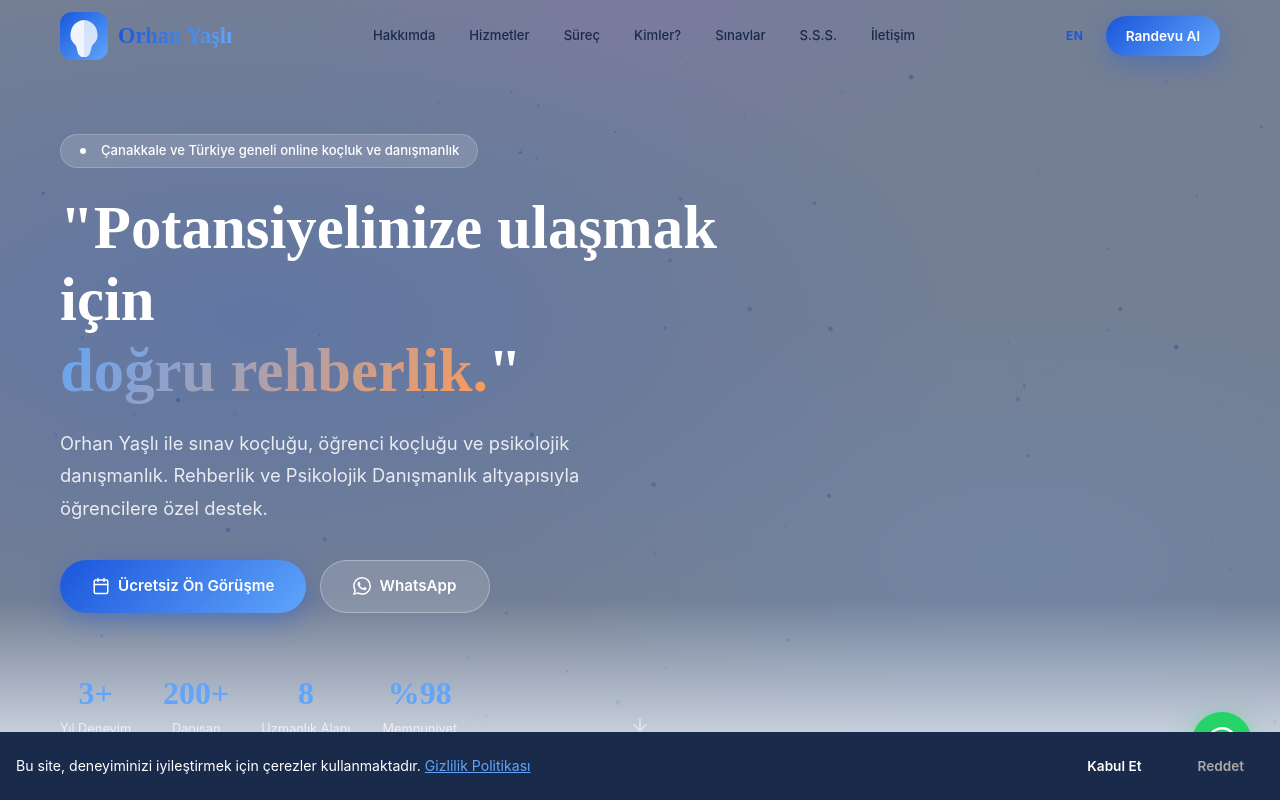
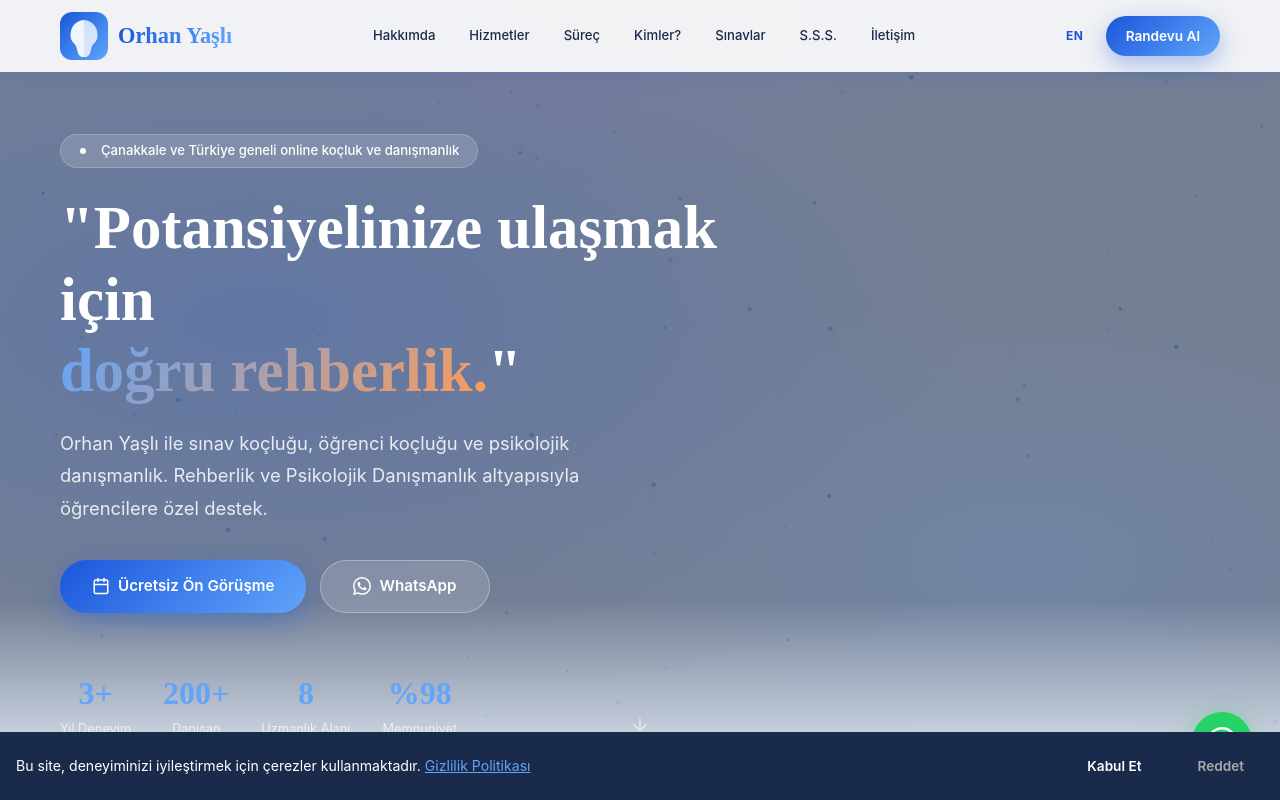
Before and after one commit to Orhany23/danismanlik-kocluk-site, a Next.js app: page / in a window 1280 px wide. Shown: the top 800 px of the page. Built offline with nearby package versions, Linux system fonts and the light colour scheme; a web font is replaced by a local one.

Commit message:
Navbar'a kalıcı blur arka plan: içerik artık menünün altında okunmaz şekilde binmiyor

```diff
--- a/src/components/Navbar.tsx
+++ b/src/components/Navbar.tsx
@@ -12,7 +12,7 @@ export default function Navbar() {
   };
 
   return (
-    <nav id="navbar" className="fixed top-0 left-0 right-0 z-50 h-[var(--navbar-h)] flex items-center scrolled:bg-[var(--clr-bg2)] scrolled:shadow-[0_2px_20px_var(--clr-shadow)] transition-all duration-300">
+    <nav id="navbar" className="fixed top-0 left-0 right-0 z-50 h-[var(--navbar-h)] flex items-center bg-[var(--clr-bg2)]/90 backdrop-blur-md shadow-[0_2px_20px_var(--clr-shadow)] transition-all duration-300">
       <div className="container flex items-center justify-between">
         <button onClick={() => scrollTo("hero")} className="nav-logo flex items-center gap-2.5">
           <div className="w-12 h-12 rounded-xl overflow-hidden flex-shrink-0 bg-gradient-to-br from-[var(--clr-primary)] to-[var(--clr-accent)] flex items-center justify-center">
```
Also changed, not shown: 1 other file (tests, documents, lock files or other folders).
